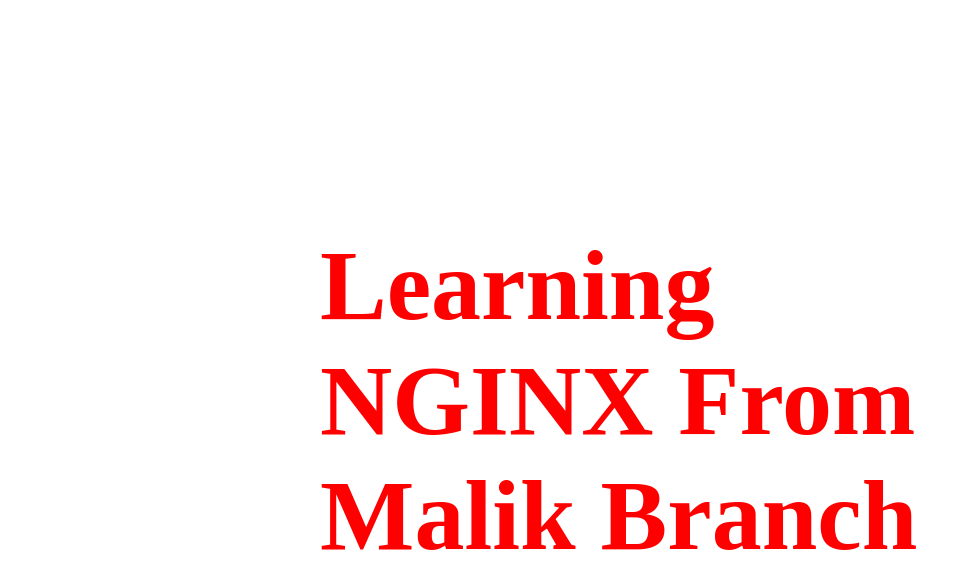
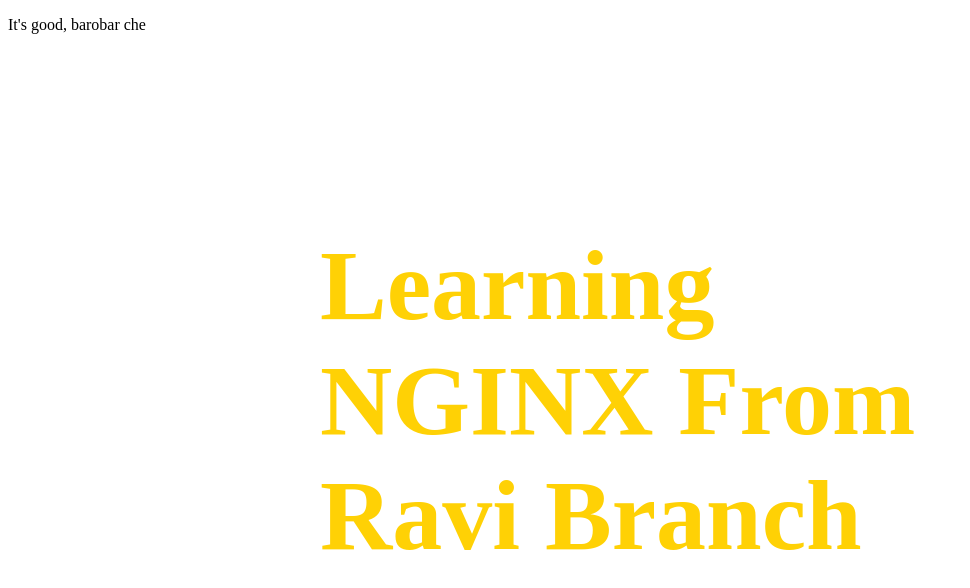
Before and after one commit to MKMalik/test, a plain HTML site: page index.html in a window 1280 px wide. Shown: the whole page, without its empty margins (0-970 px from the left). Drawn offline with Linux system fonts and the light colour scheme.

Commit message:
both file changed

```diff
--- a/index.html
+++ b/index.html
@@ -8,6 +8,7 @@
     <link rel="stylesheet" href="style.css">
 </head>
 <body>
-    <h1 style="margin: 0 auto;">Learning NGINX From Malik Branch</h1>
+    <h1 style="margin: 0 auto;">Learning NGINX From Ravi Branch</h1>
+    <p>It's good, barobar che</p>
 </body>
 </html>
--- a/style.css
+++ b/style.css
@@ -4,5 +4,5 @@
     left: 50%;
     transform: translate(-50%, -50%);
     font-size: 100px;
-    color: red;
+    color: rgb(255, 209, 5);
 }
```
